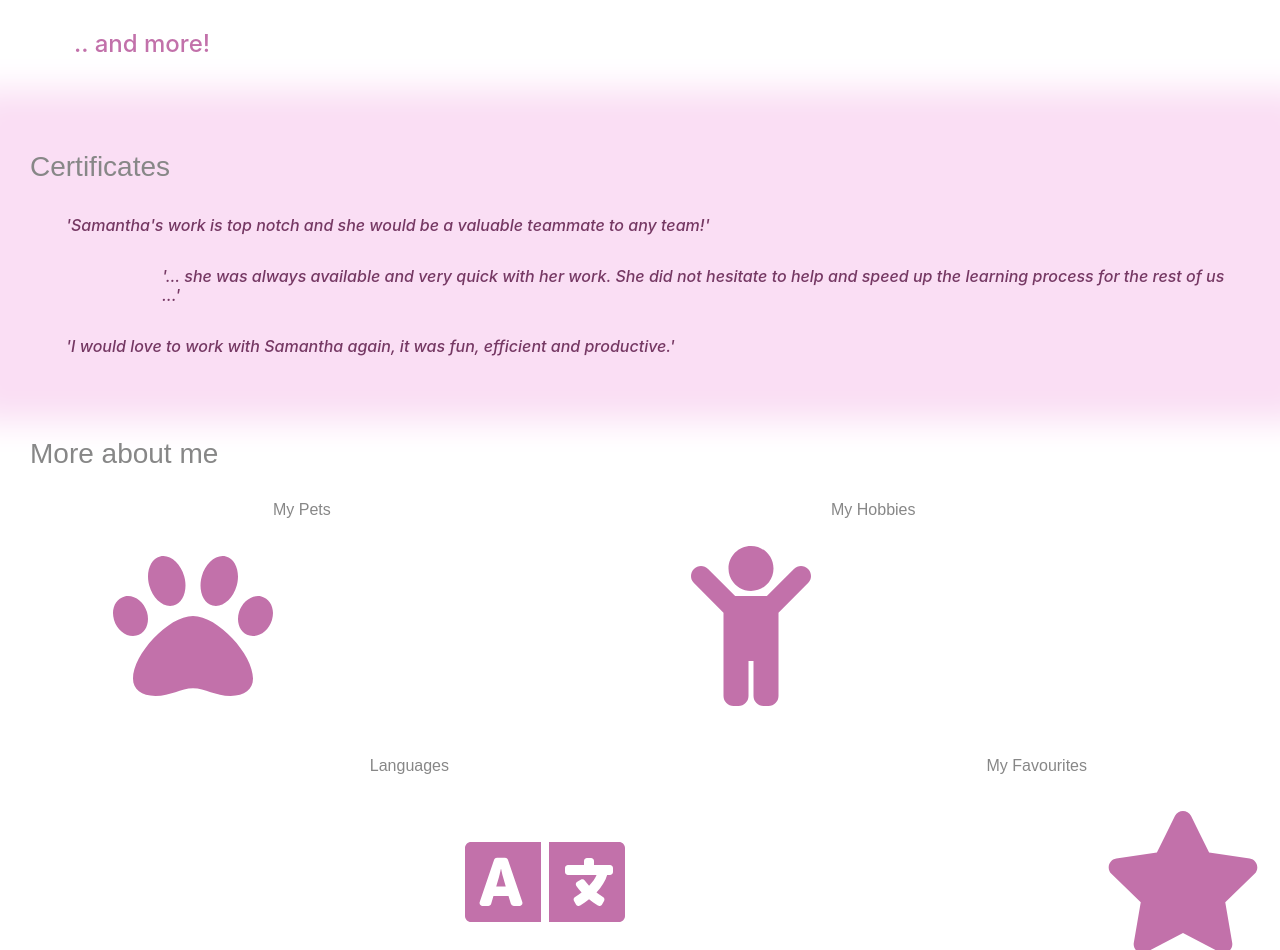
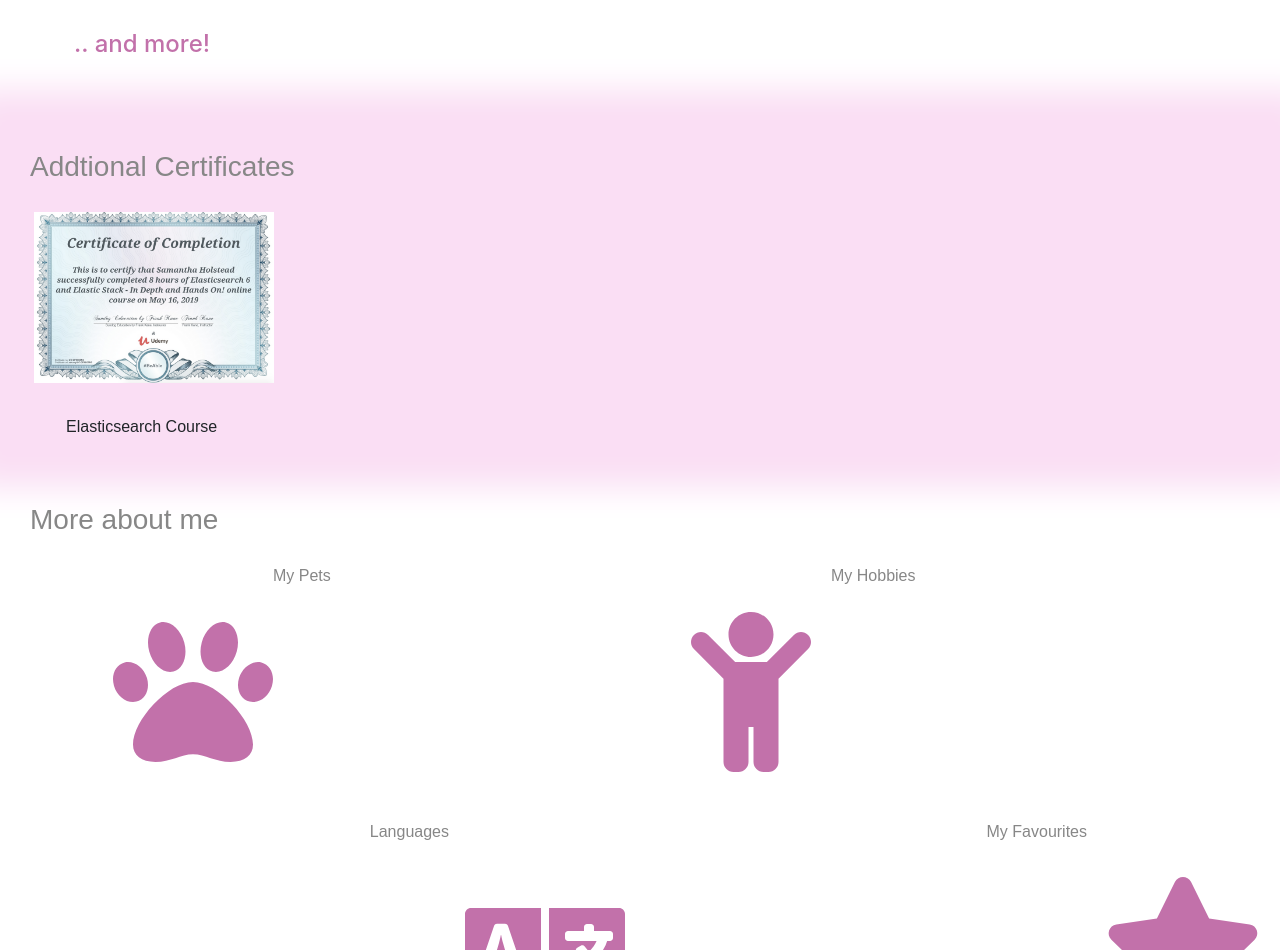
Before and after one commit to samanthanicoleh/Portfolio, a React (Create React App) app: page /about in a window 1280 px wide. Shown: the part 1960-2910 px from the top of the page. Built offline with nearby package versions, Linux system fonts and the light colour scheme.

Commit message:
Add certificates section

```diff
--- a/package.json
+++ b/package.json
@@ -12,6 +12,7 @@
     "@testing-library/user-event": "^7.2.1",
     "bootstrap": "^4.5.0",
     "emailjs-com": "^2.4.1",
+    "jquery": "^3.5.1",
     "react": "^16.13.1",
     "react-bootstrap": "^1.0.1",
     "react-dom": "^16.13.1",
--- a/src/assets/data/lang_cro.json
+++ b/src/assets/data/lang_cro.json
@@ -12,7 +12,7 @@
     "aboutpage" : {
         "id" : 2,
         "alt": "Slika mene",
-        "header": ["Firme s kojima sam radila", "(pomaknite pokazivač preko slike za više detalja)", "Kako ljudi opisuju rad sa mnom", "Tehnologije koje koristim",  "Diplome", "Više o meni"],
+        "header": ["Firme s kojima sam radila", "(pomaknite pokazivač preko slike za više detalja)", "Kako ljudi opisuju rad sa mnom", "Tehnologije koje koristim",  "Dodatne Diplome", "Više o meni"],
         "jobtitle": ["Applications Developer", "Asistent Profesoru: Secure Web Development", "Web programer: Senior Development Project"],
         "jobperiod": ["Ljeto 2018 i Ljeto 2019", "Siječanj, 2020 - Lipanj, 2020", "Rujan, 2019 - Svibanj, 2020"],
         "quotes": ["'Samantin rad je vrhunski i bila bi vrijedan član bilo kojem timu!'", "'... bila je uvijek na raspolaganju i vrlo brza svojim radom. Ne bi razmišljala dva puta prije pomaganja i s time ubrzala proces učenja za nas ostale ...'",  "'Volio bih opet raditi sa njom, bilo je zabavno, učinkovito i produktivno.'"],
--- a/src/assets/data/lang_en.json
+++ b/src/assets/data/lang_en.json
@@ -12,7 +12,7 @@
     "aboutpage" : {
         "id" : 2,
         "alt": "Image of me",
-        "header": ["Companies I've worked with", "(hover to view more details)", "How People Describe Working with Me", "Technologies I've used", "Certificates", "More about me"],
+        "header": ["Companies I've worked with", "(hover to view more details)", "How People Describe Working with Me", "Technologies I've used", "Addtional Certificates", "More about me"],
         "jobtitle": ["Applications Developer", "Teaching Assistant: Secure Web Development", "Web Developer: Senior Development Project"],
         "jobperiod": ["Summer 2018 and Summer 2019", "January 2020 - June 2020", "September 2019 - May 2020"],
         "quotes": ["'Samantha's work is top notch and she would be a valuable teammate to any team!'", "'... she was always available and very quick with her work. She did not hesitate to help and speed up the learning process for the rest of us ...'",  "'I would love to work with Samantha again, it was fun, efficient and productive.'"],
--- a/src/pages/About/about.css
+++ b/src/pages/About/about.css
@@ -173,7 +173,21 @@ hr {
 	height: auto;
 	overflow: hidden;
 	margin: 3em 0px 3em 0px;
-    box-shadow: 0px 0px 2em 2em #fadef4;
+	box-shadow: 0px 0px 2em 2em #fadef4;
+}
+
+.certificate-columns {
+	margin-left: 2em;
+}
+
+.certificate-columns p {
+	margin-top: 2em;
+	margin-left: 2em;
+}
+
+.certificate-img {
+	width: 15em;
+	height: auto;
 }
 
 /**
--- a/src/pages/About/about.jsx
+++ b/src/pages/About/about.jsx
@@ -1,4 +1,4 @@
-import React from "react";
+import React, {Component} from "react";
 import { FontAwesomeIcon } from "@fortawesome/react-fontawesome";
 import {
   faClock,
@@ -44,8 +44,11 @@ import JavaLogo from "../../assets/images/technologies/java.png";
 import PythonLogo from "../../assets/images/technologies/python.png";
 import GitHubLogo from "../../assets/images/technologies/github.png";
 import PerforceLogo from "../../assets/images/technologies/perforce.png";
+// certificates
+import ESCertificate from "../../assets/images/certificates/es_certificate.png";
 
-function About() {
+class About extends Component {
+  render() {
   return (
     <div className="main-about">
       <Row className="about-header">
@@ -178,9 +181,12 @@ function About() {
       </div>
       <div className="certificate-section">
         <h3> {content.aboutpage.header[4]} </h3>
-        <h6 className="quote quote-one"> {content.aboutpage.quotes[0]} </h6>
-        <h6 className="quote quote-two"> {content.aboutpage.quotes[1]} </h6>
-        <h6 className="quote quote-three"> {content.aboutpage.quotes[2]} </h6>
+        <Row>
+          <Col className="certificate-columns">
+            <img className="certificate-img" src={ESCertificate} alt="Elasticsearch certificate"/>
+            <p> Elasticsearch Course</p>
+          </Col>
+        </Row>
       </div>
       <div className="more-section">
         <h3> {content.aboutpage.header[5]} </h3>
@@ -300,6 +306,7 @@ function About() {
       <LanguageFooter />
     </div>
   );
+  }
 }
 
 export default About;
```
Also changed, not shown: src/assets/images/certificates/es_certificate.png (added), 1 other file (tests, documents, lock files or other folders).
